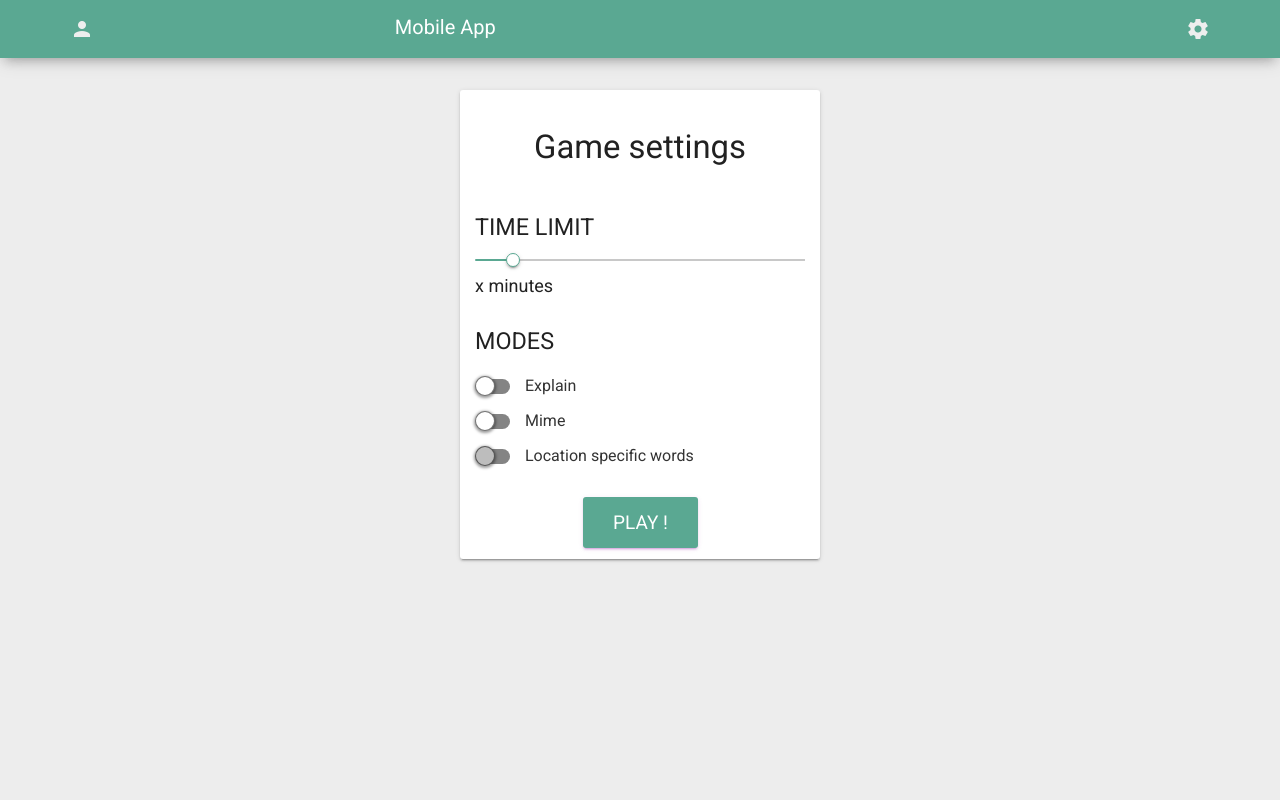
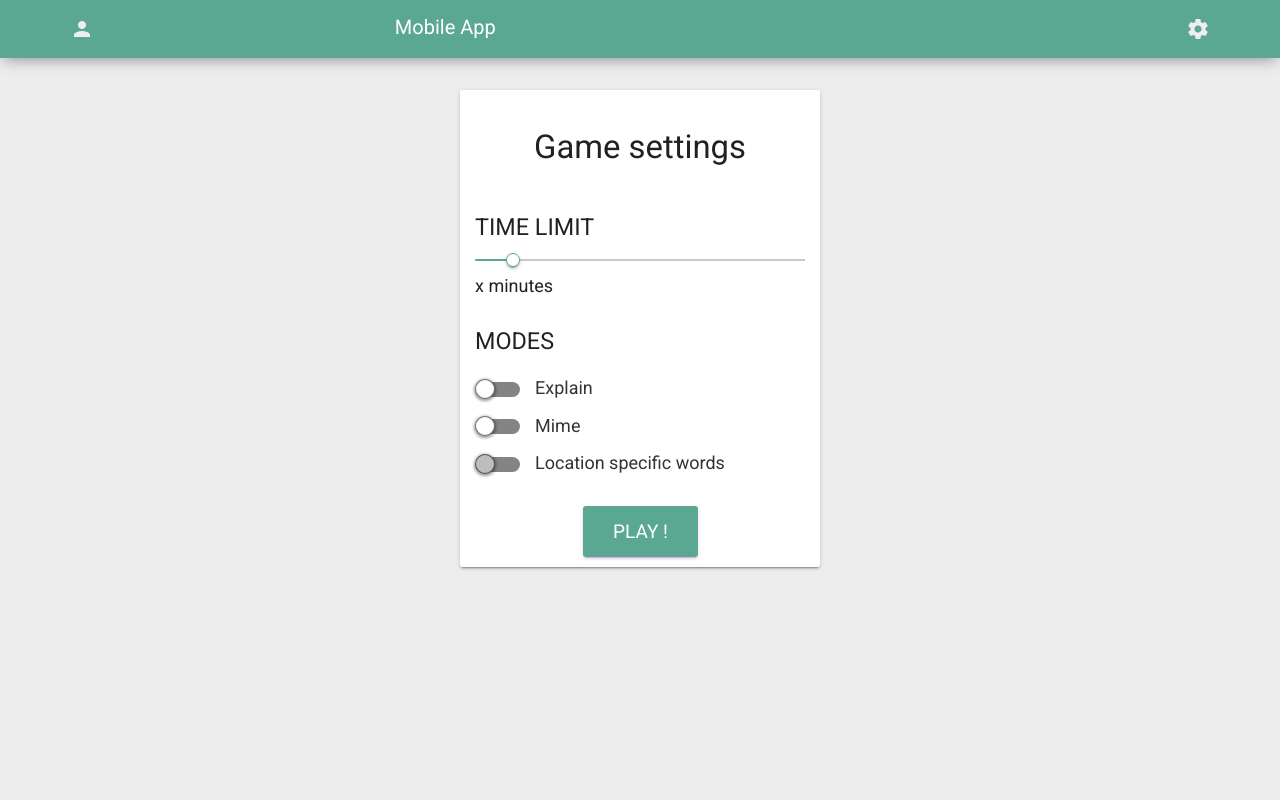
Before and after one commit to kaisukarvonen/Skiddle, a PHP site: page /game-menu.html in a window 1280 px wide. Run offline with PHP 8.4, Linux system fonts and the light colour scheme; some libraries are stand-ins or nearby versions.

Commit message:
Vibration added for game play, changes in css style

```diff
--- a/assets/css/material-kit.css
+++ b/assets/css/material-kit.css
@@ -1054,7 +1054,7 @@ fieldset[disabled] .checkbox, fieldset[disabled] .checkbox input[type=checkbox],
   cursor: pointer;
   color: #333;
   padding-top: 7px;
-    font-size:16px;
+   font-size:18px;
 }
 .form-group.is-focused .togglebutton label {
   color:#5AA892;
@@ -1078,7 +1078,7 @@ fieldset[disabled] .form-group.is-focused .togglebutton label {
 .togglebutton label input[type=checkbox][disabled] + .toggle {
   content: "";
   display: inline-block;
-  width: 30px;
+  width: 40px;
   height: 15px;
   background-color: rgba(80, 80, 80, 0.7);
   border-radius: 15px;
@@ -1107,7 +1107,7 @@ fieldset[disabled] .form-group.is-focused .togglebutton label {
   box-shadow: 0 1px 3px 1px rgba(0, 0, 0, 0.4), 0 0 0 15px rgba(0, 0, 0, 0.1);
 }
 .togglebutton label input[type=checkbox]:checked + .toggle:after {
-  left: 15px;
+  left: 28px;
 }
 .togglebutton label input[type=checkbox]:checked + .toggle {
   background-color: #5AA892;
--- a/assets/js/my-custom.js
+++ b/assets/js/my-custom.js
@@ -57,6 +57,7 @@ $(function() {
 	//for testing
 	$(".emptyWordsList").click(function() {
 		allWords = [];
+		localStorage.setItem("allWords", JSON.stringify(allWords));
 	});
 });
 
@@ -232,6 +233,7 @@ function startTimer(duration, display) {
         if (diff <= 0) {
             start = Date.now() + 1000;
         }
+		vibrateTimeIsRunningOut();
     };
     // we don't want to wait a full second before the timer starts
     timer();
@@ -243,6 +245,13 @@ function startTimer(duration, display) {
 
 var countdownTime = parseInt(localStorage.getItem('countdownTime'));
 
+
+function vibrateTimeIsRunningOut() {
+	if (parseInt(localStorage.getItem('countdownTime')) == 10) {
+		navigator.vibrate(2000);
+		console.log("im here");
+	}
+}
 
 
 
```
